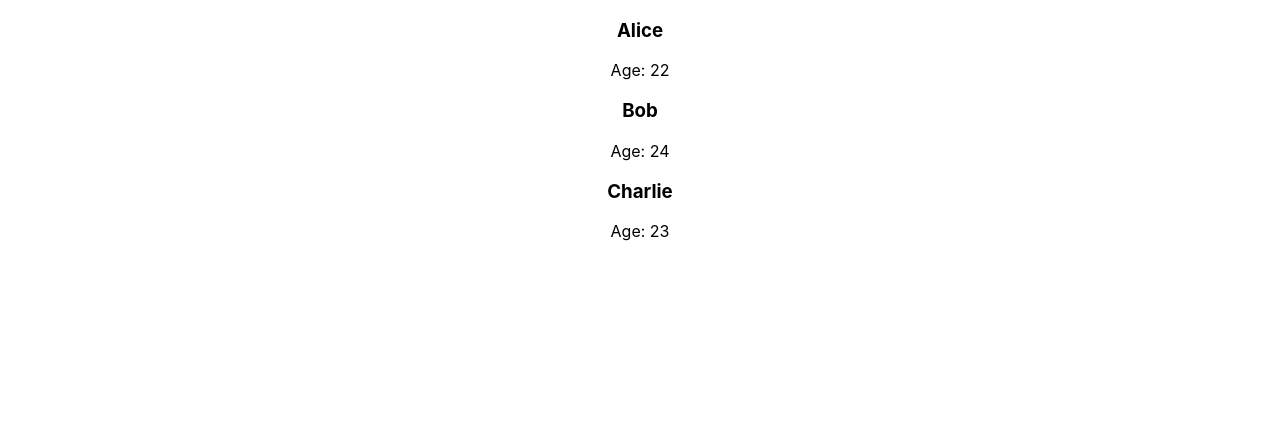
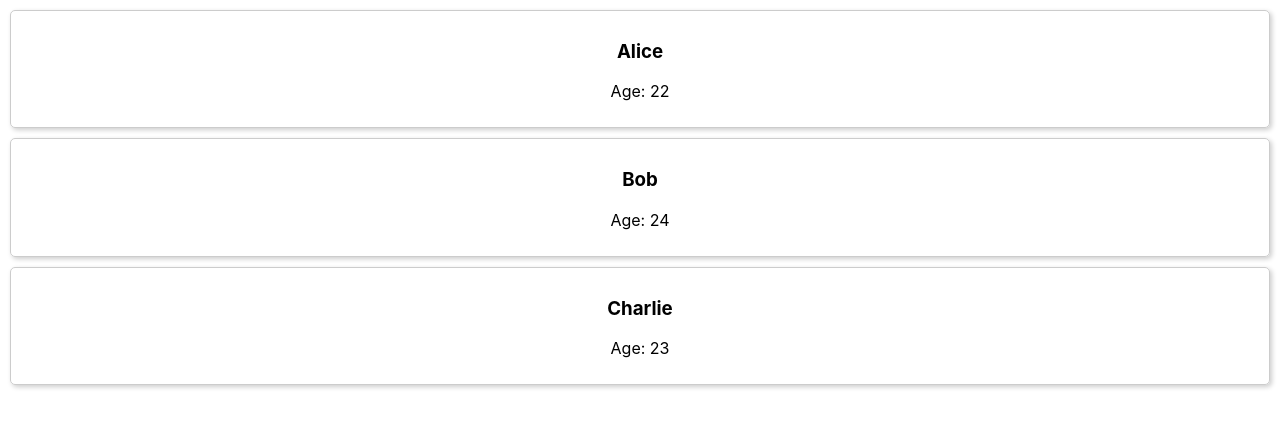
Before and after one commit to Muki-Dev/simple-list-project, a React (Create React App) app: page / in a window 1280 px wide. Shown: the top 428 px of the page. Built offline with nearby package versions, Linux system fonts and the light colour scheme.

Commit message:
add style

```diff
--- a/src/components/Student.js
+++ b/src/components/Student.js
@@ -1,7 +1,8 @@
 import React from 'react';
+import '../styles/student.css';
 function Student({student}){
 	return(
-		<div>
+		<div className='student-card'>
 			<h3>{student.name}</h3>
 			<p>Age: {student.age}</p>
 		</div>
--- /dev/null
+++ b/src/styles/student.css
@@ -0,0 +1,7 @@
+.student-card {
+    border: 1px solid #ccc;
+    padding: 10px;
+    margin: 10px;
+    border-radius: 5px;
+    box-shadow: 2px 2px 5px rgba(0, 0, 0, 0.2);
+  }
```
